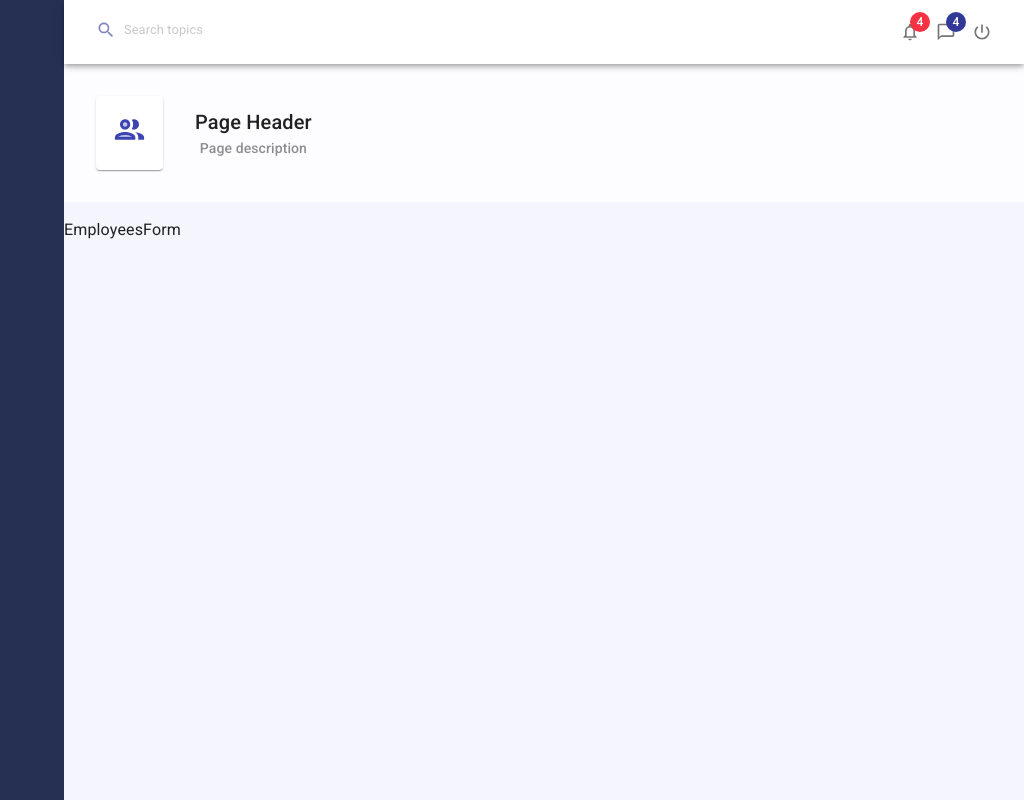
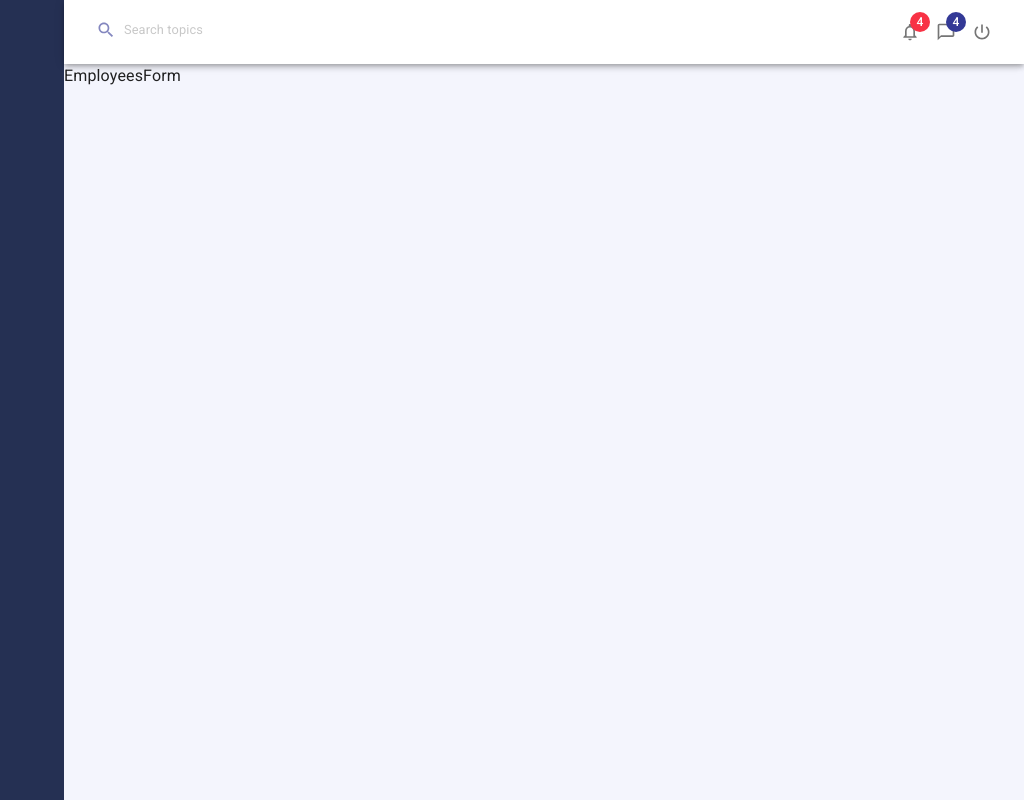
Before and after one commit to urbain32/complete-mui-system, a React (Create React App) app: page / in a window 1280 px wide. Shown: the whole page, without its empty margins (256-1280 px from the left). Built offline with nearby package versions, Linux system fonts and the light colour scheme.

Commit message:
moving the page header to employees .

```diff
--- a/src/app/App.js
+++ b/src/app/App.js
@@ -1,7 +1,5 @@
-import { PeopleOutlineTwoTone } from "@mui/icons-material";
 import { createTheme, CssBaseline, ThemeProvider } from "@mui/material";
 import Header from "../components/Header";
-import PageHeader from "../components/PageHeader";
 import SideMenu from "../components/SideMenu";
 import Employees from "../pages/employees/Employees";
 import "./App.css";
@@ -33,11 +31,6 @@ function App() {
         }}
       >
         <Header />
-        <PageHeader
-          title="Page Header"
-          subtitle="Page description"
-          icon={<PeopleOutlineTwoTone fontSize="large" />}
-        />
         <Employees />
       </div>
       <CssBaseline />
```
